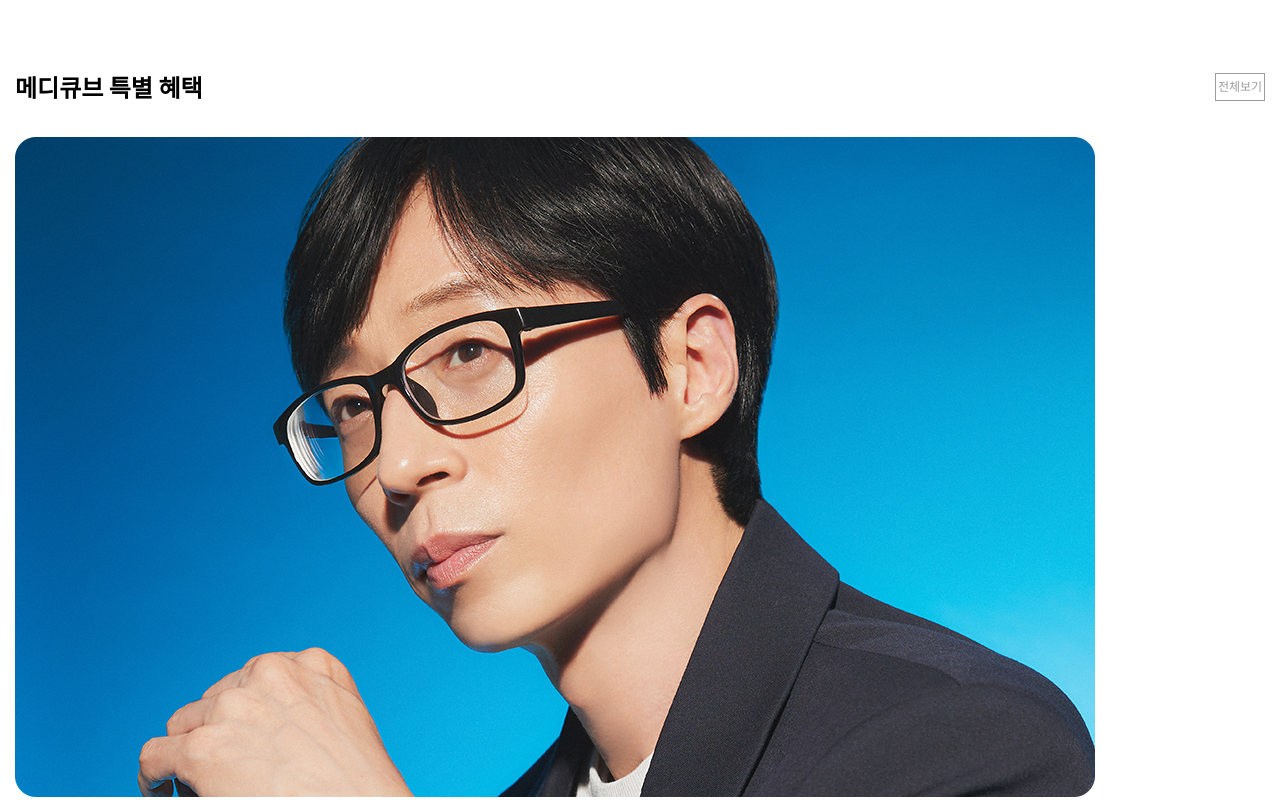
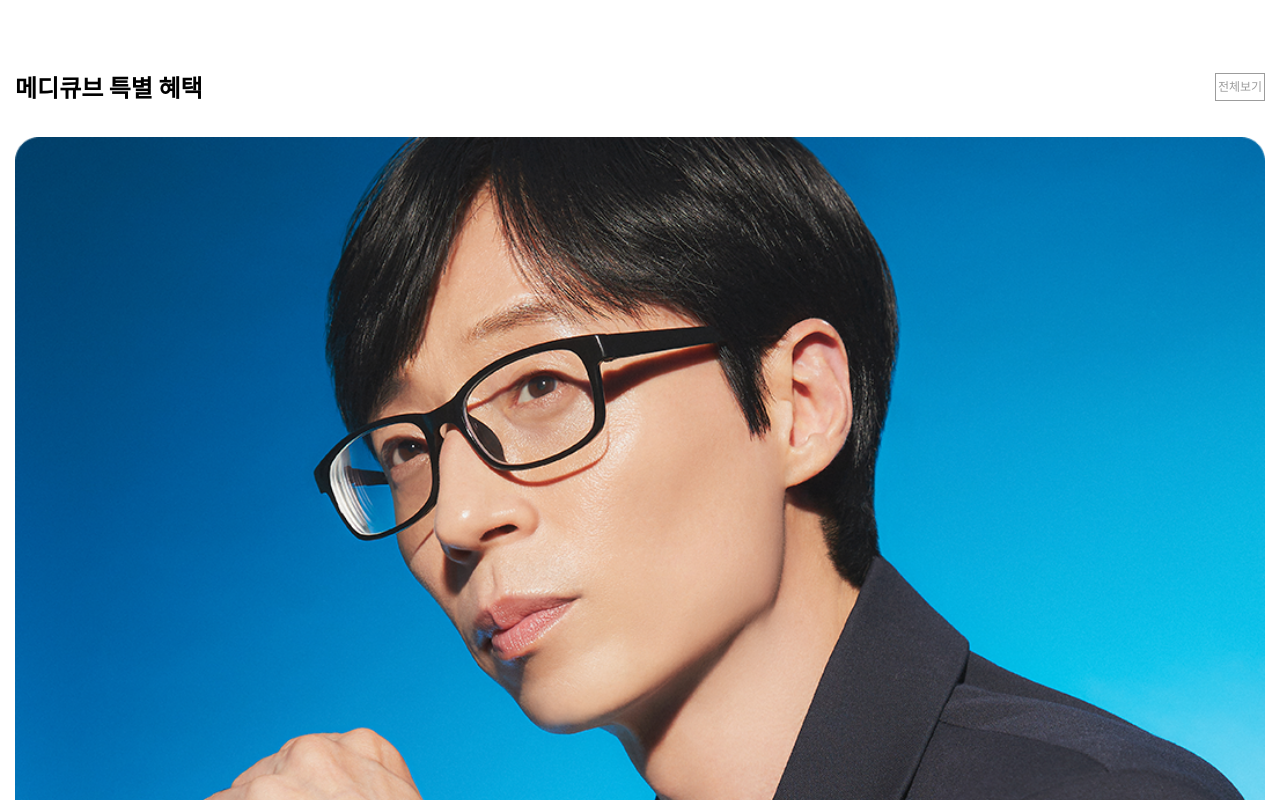
Before and after one commit to my-eunjin/app, a React (Create React App) app: page / in a window 1280 px wide. Shown: the part 8380-9180 px from the top of the page. Built offline with nearby package versions, Linux system fonts and the light colour scheme.

Commit message:
project inital setup

```diff
--- a/src/App.css
+++ b/src/App.css
@@ -78,9 +78,11 @@ a {text-decoration: none;}
 
 /* event */
 .event_wrap {width: 100%; margin-bottom: 100px; padding: 0 15px;}
+.event_wrap>figure {width: 100%; height: 100%; margin: 0 auto;}
 .event_wrap>figure:first-of-type {margin-bottom: 37px;}
 .event_wrap>figure h4 {font-size: 1.3rem; font-weight: bold; margin-top: 20px; margin-bottom: 5px;}
 .event_wrap>figure p {color: #757575;}
+.event_wrap>figure>img {width: 100%; background-size: cover;}
 
 /* footer */
 footer {background: #f7f7f7; font-size: 14px; color: #757575; width: 100%; padding-bottom: 100px;}
```
